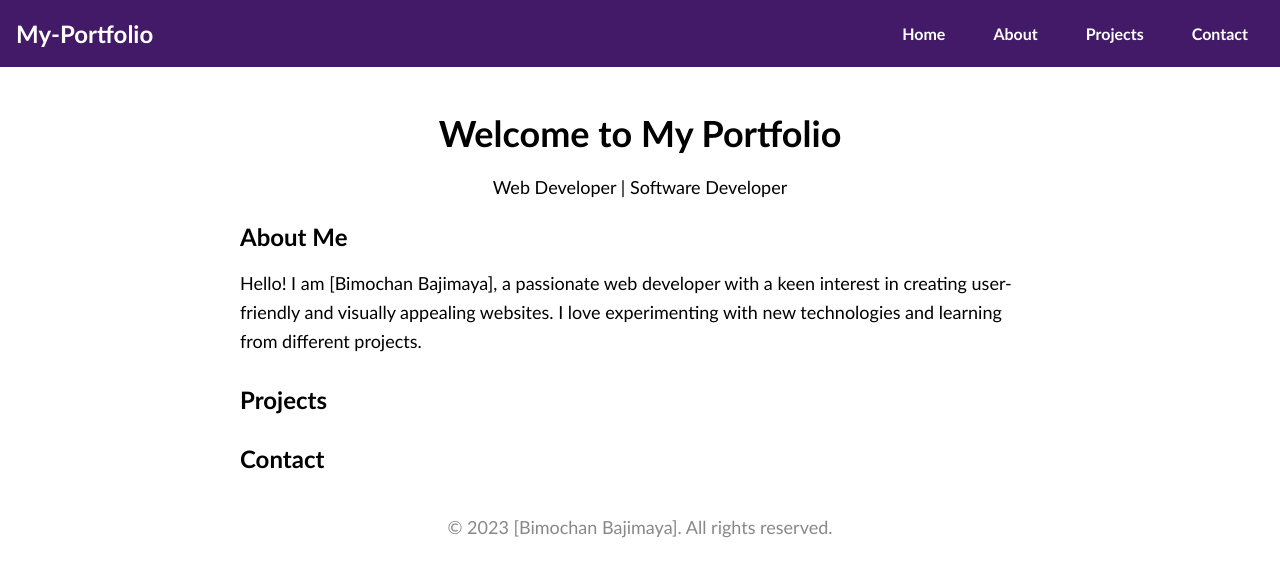
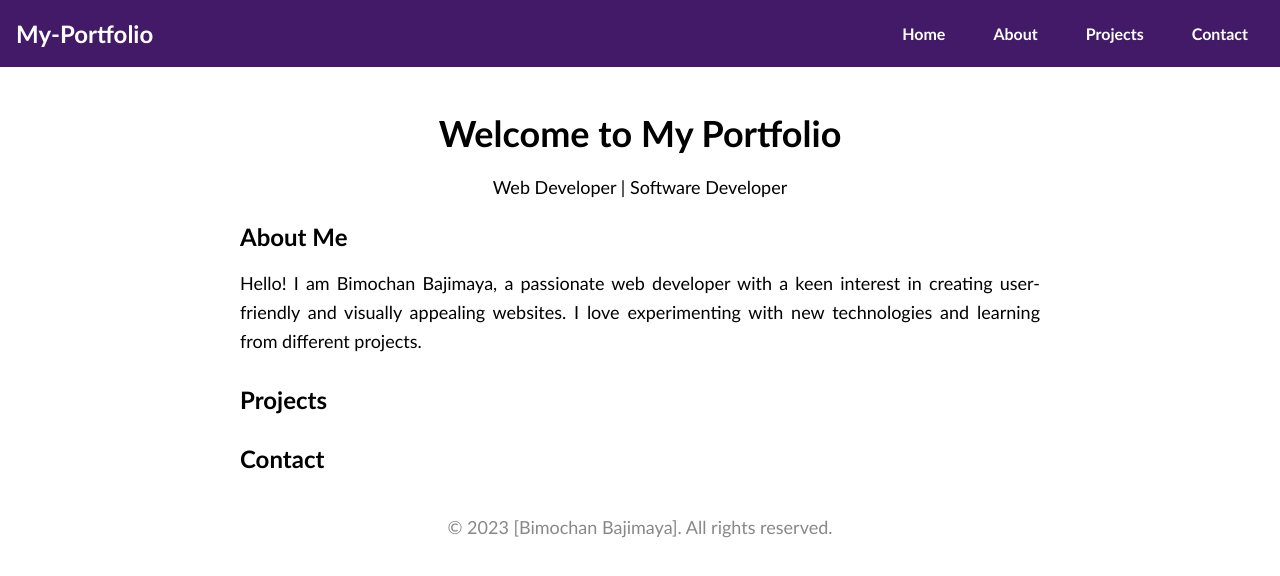
Before and after one commit to BimoChan07/my-portfolio, a React (Create React App) app: page / in a window 1280 px wide. Shown: the top 576 px of the page. Built offline with nearby package versions, Linux system fonts and the light colour scheme.

Commit message:
modified

```diff
--- a/src/components/Homepage.css
+++ b/src/components/Homepage.css
@@ -33,6 +33,12 @@ p {
   line-height: 1.6;
 }
 
+.bio {
+  font-size: 18px;
+  text-align: justify;
+  line-height: 1.6;
+}
+
 footer {
   text-align: center;
   font-size: 14px;
--- a/src/components/Homepage.js
+++ b/src/components/Homepage.js
@@ -11,8 +11,8 @@ const Homepage = () => {
       <main>
         <section>
           <h2>About Me</h2>
-          <p>
-            Hello! I am [Bimochan Bajimaya], a passionate web developer with a
+          <p className="bio">
+            Hello! I am Bimochan Bajimaya, a passionate web developer with a
             keen interest in creating user-friendly and visually appealing
             websites. I love experimenting with new technologies and learning
             from different projects.
```
